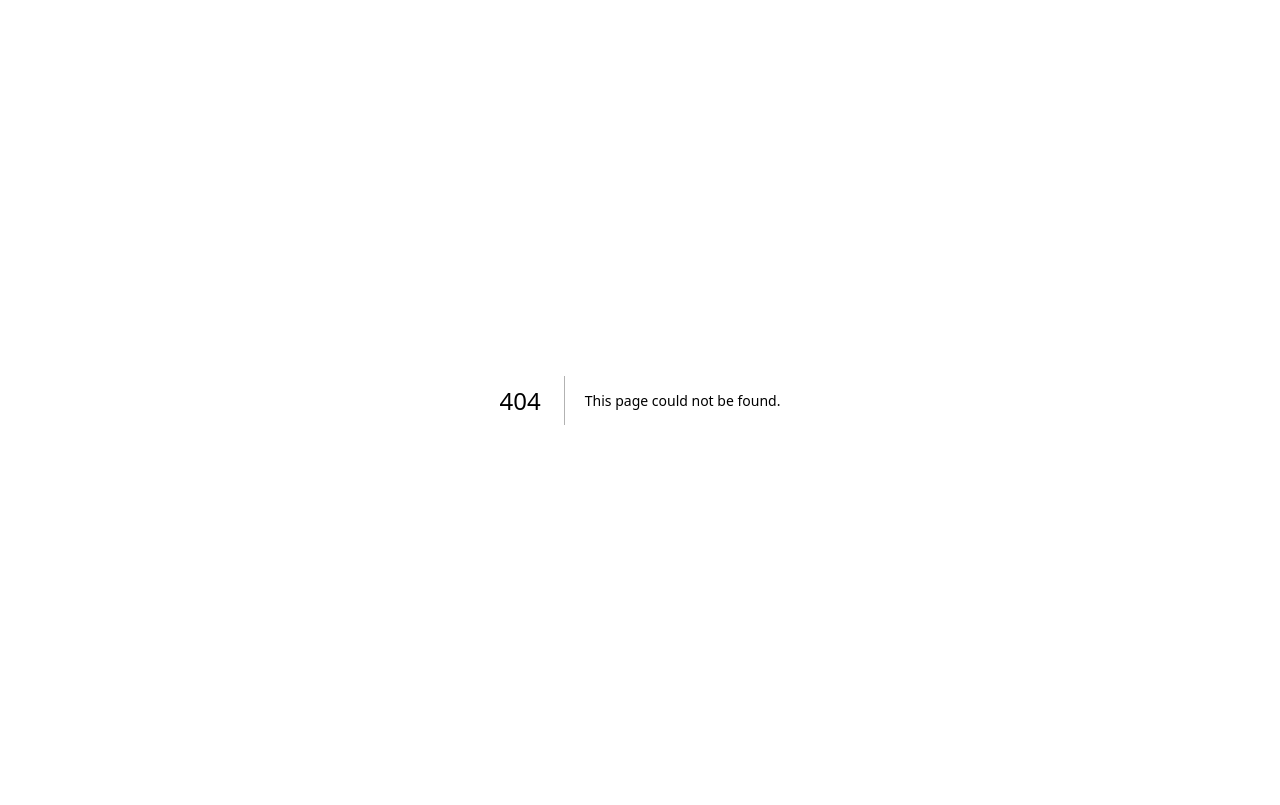
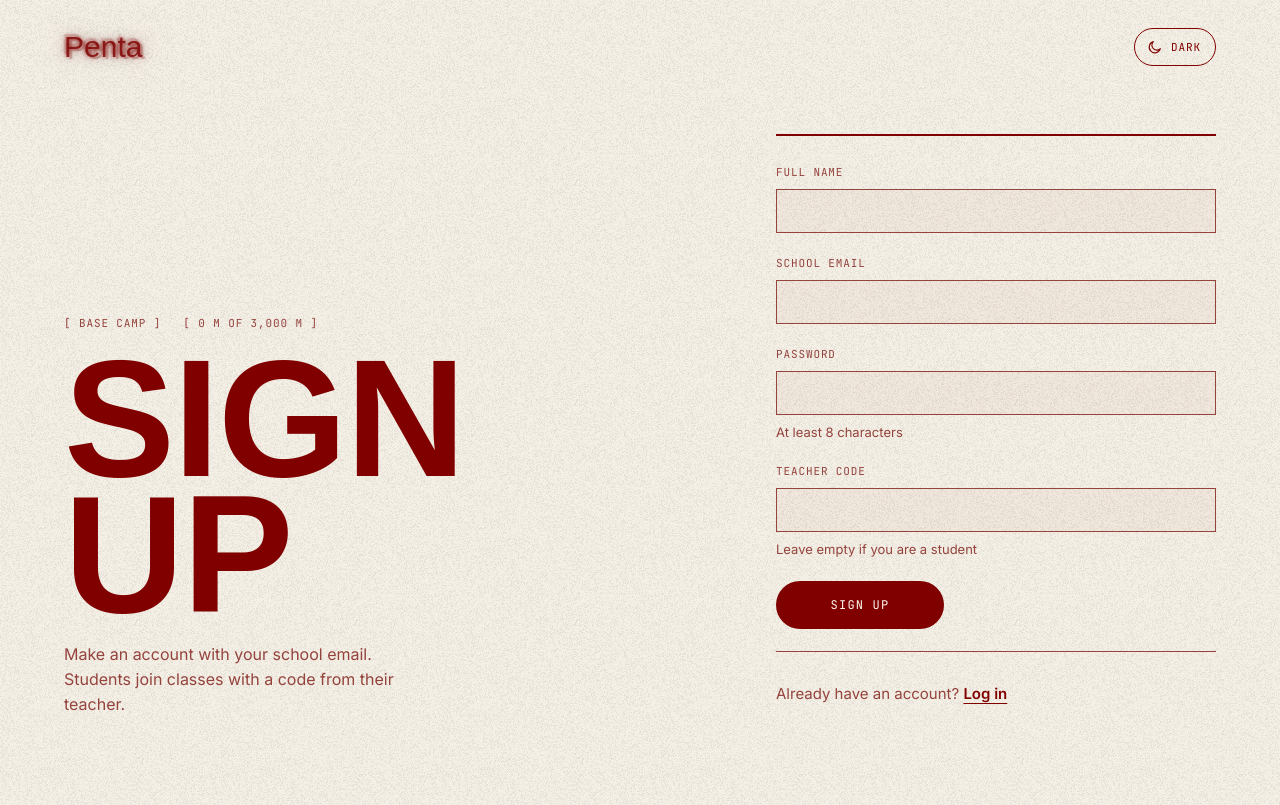
Before and after one commit to lauurnce/my-side-projects, a Next.js app in the folder penta/: page /signup in a window 1280 px wide. Before the commit this address had no page. Built offline with nearby package versions, Linux system fonts and the light colour scheme; no server answers; a web font is replaced by a local one.

Commit message:
feat(auth): build the sign-up page with the teacher code

```diff
--- /dev/null
+++ b/penta/src/app/signup/SignupForm.tsx
@@ -0,0 +1,86 @@
+"use client";
+
+import Link from "next/link";
+import { useActionState } from "react";
+import { signUp } from "@/app/auth/actions";
+import { emptyAuthState } from "@/app/auth/schemas";
+import styles from "@/components/auth/AuthForm.module.css";
+import { Field } from "@/components/ui/Field";
+import { FilterPill } from "@/components/ui/FilterPill";
+
+const passwordHintId = "signup-password-hint";
+const teacherCodeHintId = "signup-teacher-code-hint";
+
+export function SignupForm({ next }: { next: string }) {
+  const [state, action, pending] = useActionState(signUp, emptyAuthState);
+
+  return (
+    <form action={action} className={styles.form}>
+      <input type="hidden" name="next" value={next} />
+      <p role="alert" className={styles.message}>
+        {state.error}
+      </p>
+      <p role="status" className={styles.message}>
+        {state.notice}
+      </p>
+      <Field
+        label="Full name"
+        name="fullName"
+        type="text"
+        autoComplete="name"
+        required
+        maxLength={120}
+        defaultValue={state.values?.fullName}
+        error={state.fieldErrors?.fullName}
+      />
+      <Field
+        label="School email"
+        name="email"
+        type="email"
+        autoComplete="email"
+        required
+        maxLength={254}
+        defaultValue={state.values?.email}
+        error={state.fieldErrors?.email}
+      />
+      <div className={styles.group}>
+        <Field
+          label="Password"
+          name="password"
+          type="password"
+          autoComplete="new-password"
+          required
+          minLength={8}
+          maxLength={72}
+          aria-describedby={passwordHintId}
+          error={state.fieldErrors?.password}
+        />
+        <span id={passwordHintId} className={styles.hint}>
+          At least 8 characters
+        </span>
+      </div>
+      <div className={styles.group}>
+        <Field
+          label="Teacher code"
+          name="teacherCode"
+          type="text"
+          autoComplete="off"
+          autoCapitalize="none"
+          spellCheck={false}
+          maxLength={100}
+          aria-describedby={teacherCodeHintId}
+          error={state.fieldErrors?.teacherCode}
+        />
+        <span id={teacherCodeHintId} className={styles.hint}>
+          Leave empty if you are a student
+        </span>
+      </div>
+      <FilterPill type="submit" disabled={pending} className={styles.submit}>
+        {pending ? "Creating account" : "Sign up"}
+      </FilterPill>
+      <p className={styles.switch}>
+        Already have an account? <Link href="/login">Log in</Link>
+      </p>
+    </form>
+  );
+}
--- /dev/null
+++ b/penta/src/app/signup/page.tsx
@@ -0,0 +1,21 @@
+import type { Metadata } from "next";
+import { AuthShell } from "@/components/auth/AuthShell";
+import { SignupForm } from "./SignupForm";
+
+export const metadata: Metadata = { title: "Sign up · PENTA" };
+
+type SignupPageProps = { searchParams: Promise<Record<string, string | string[] | undefined>> };
+
+export default async function SignupPage({ searchParams }: SignupPageProps) {
+  const { next } = await searchParams;
+
+  return (
+    <AuthShell
+      title="Sign up"
+      labels={["Base camp", "0 m of 3,000 m"]}
+      lead="Make an account with your school email. Students join classes with a code from their teacher."
+    >
+      <SignupForm next={typeof next === "string" ? next : ""} />
+    </AuthShell>
+  );
+}
```
Also changed, not shown: 1 other file (tests, documents, lock files or other folders).
